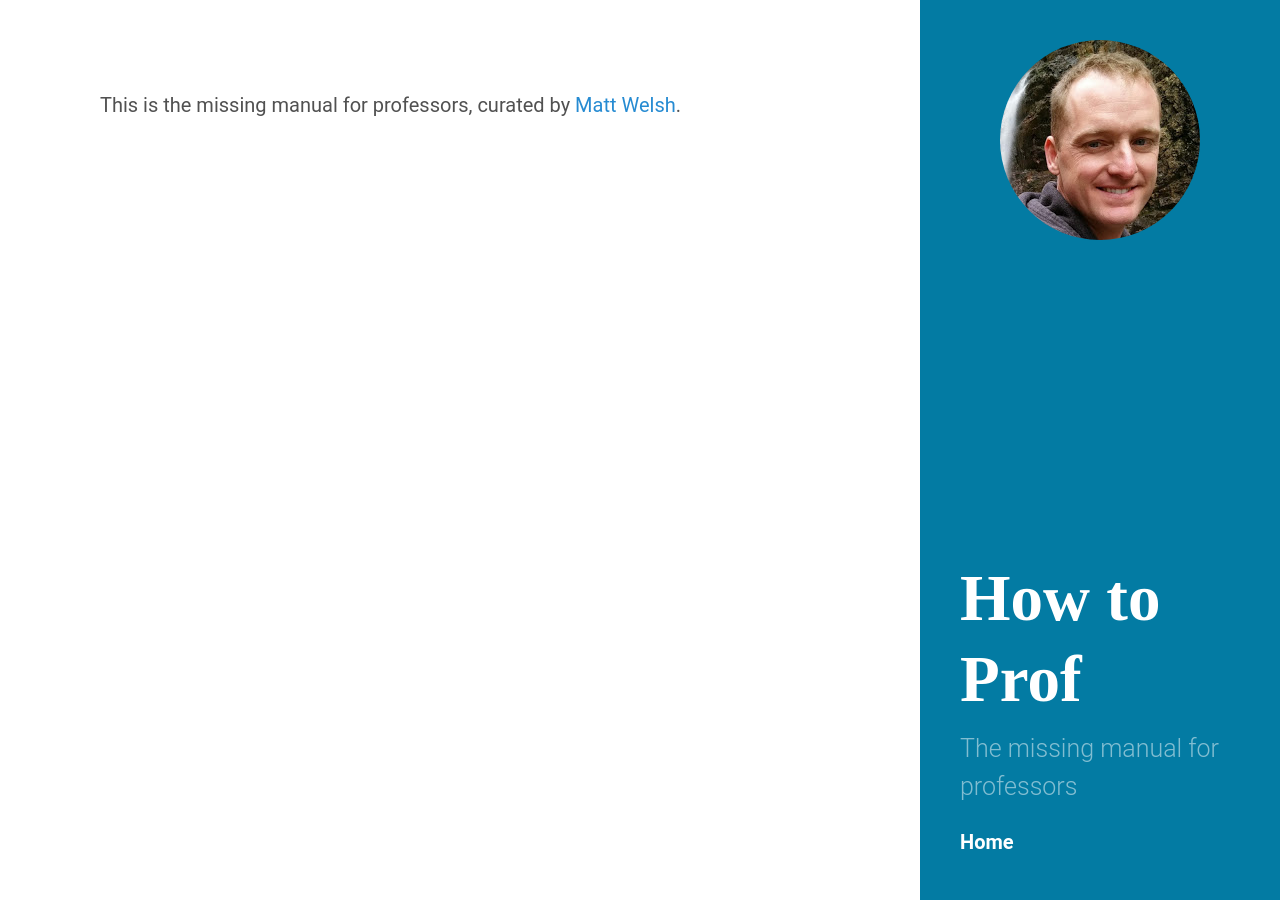
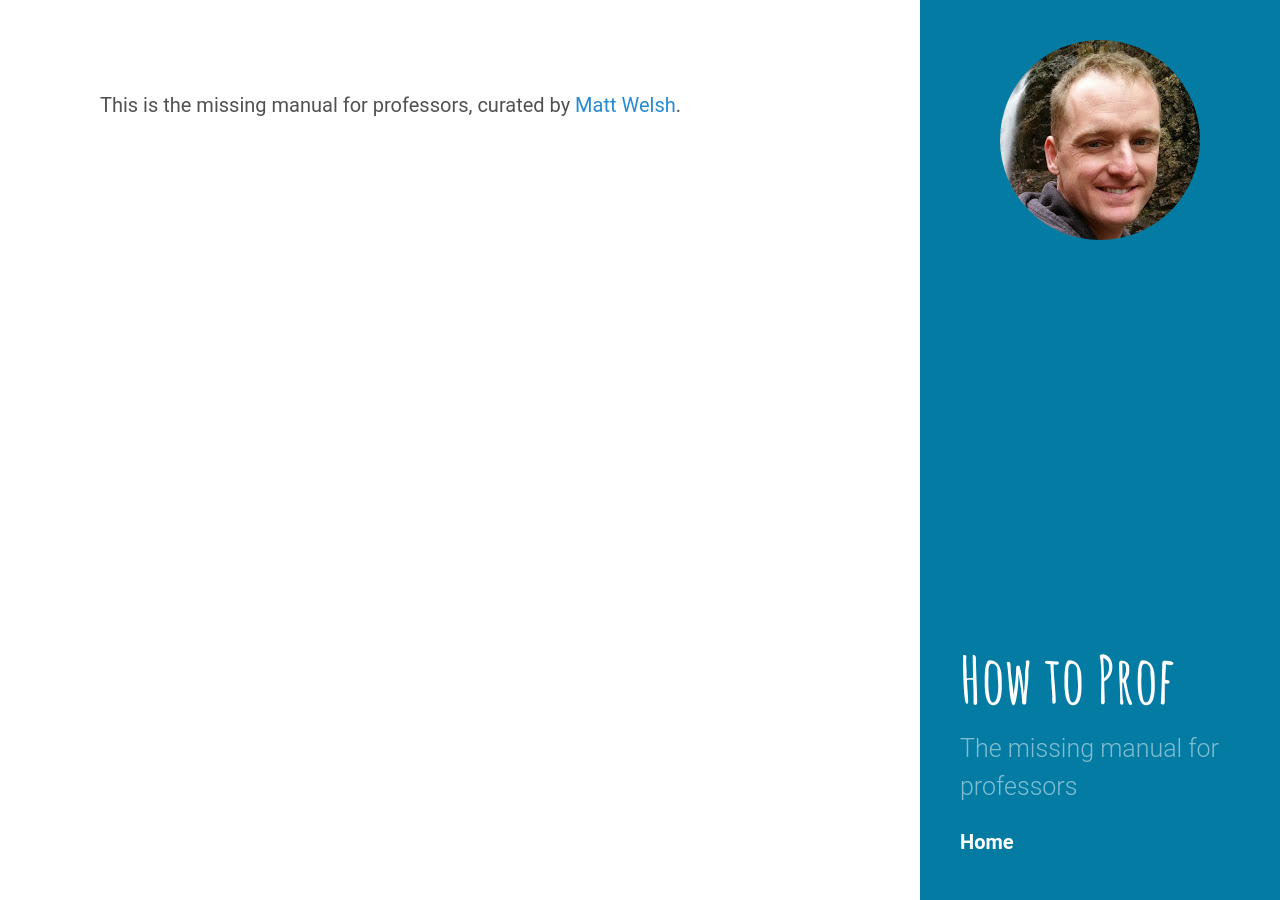
Before and after one commit to mdwelsh/howtoprof, a Jekyll site: the page built from index.md, in a window 1280 px wide. Built offline with Jekyll 4.4.1, drawn with Linux system fonts in a browser that asks for light colours.

Commit message:
Update head.html

```diff
--- a/_includes/head.html
+++ b/_includes/head.html
@@ -20,6 +20,7 @@
   <link rel="stylesheet" href="{{ site.baseurl }}public/css/hyde.css">
   <link rel="stylesheet" href="http://fonts.googleapis.com/css?family=PT+Sans:400,400italic,700|Abril+Fatface">
   <link href='https://fonts.googleapis.com/css?family=Varela+Round' rel='stylesheet' type='text/css'>
+  <link href='https://fonts.googleapis.com/css?family=Amatic+SC:400,700' rel='stylesheet' type='text/css'>
 
   <!-- Icons -->
   <link rel="apple-touch-icon-precomposed" sizes="144x144" href="{{ site.baseurl }}public/apple-touch-icon-144-precomposed.png">
```
